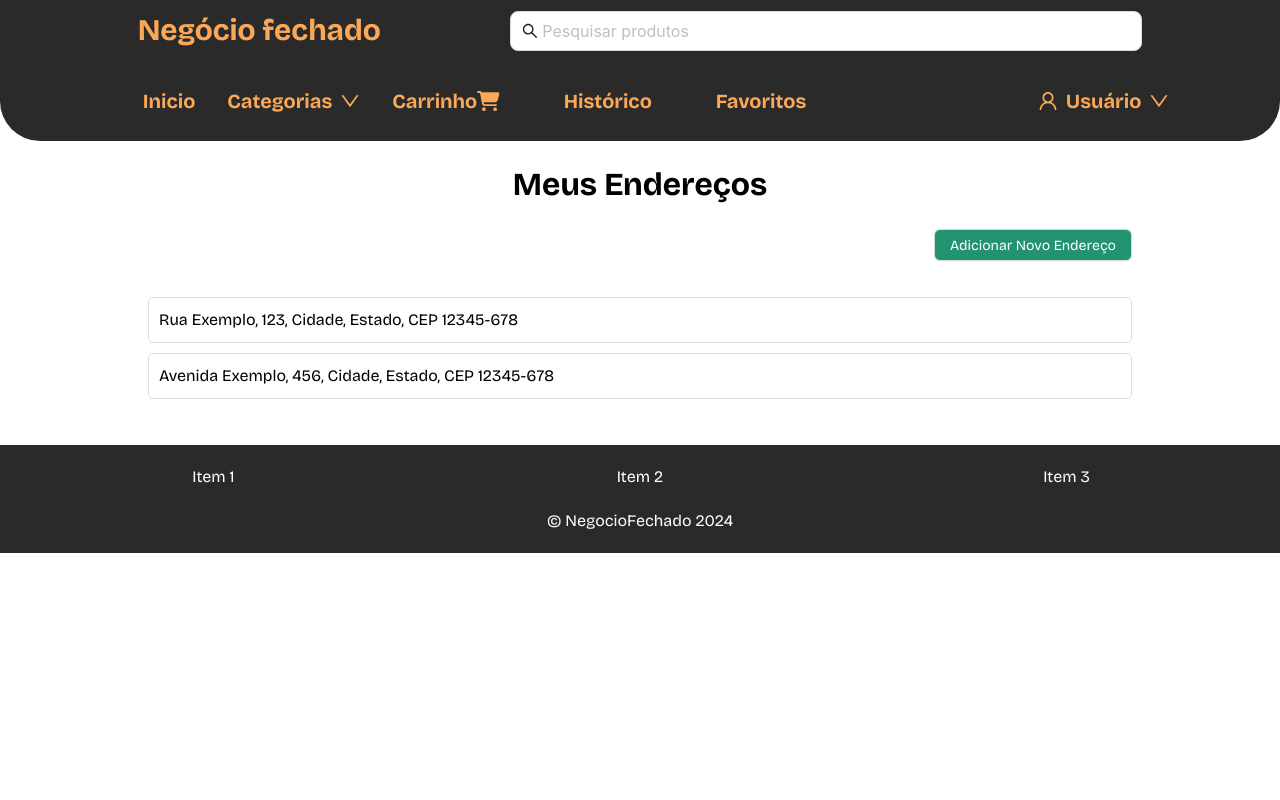
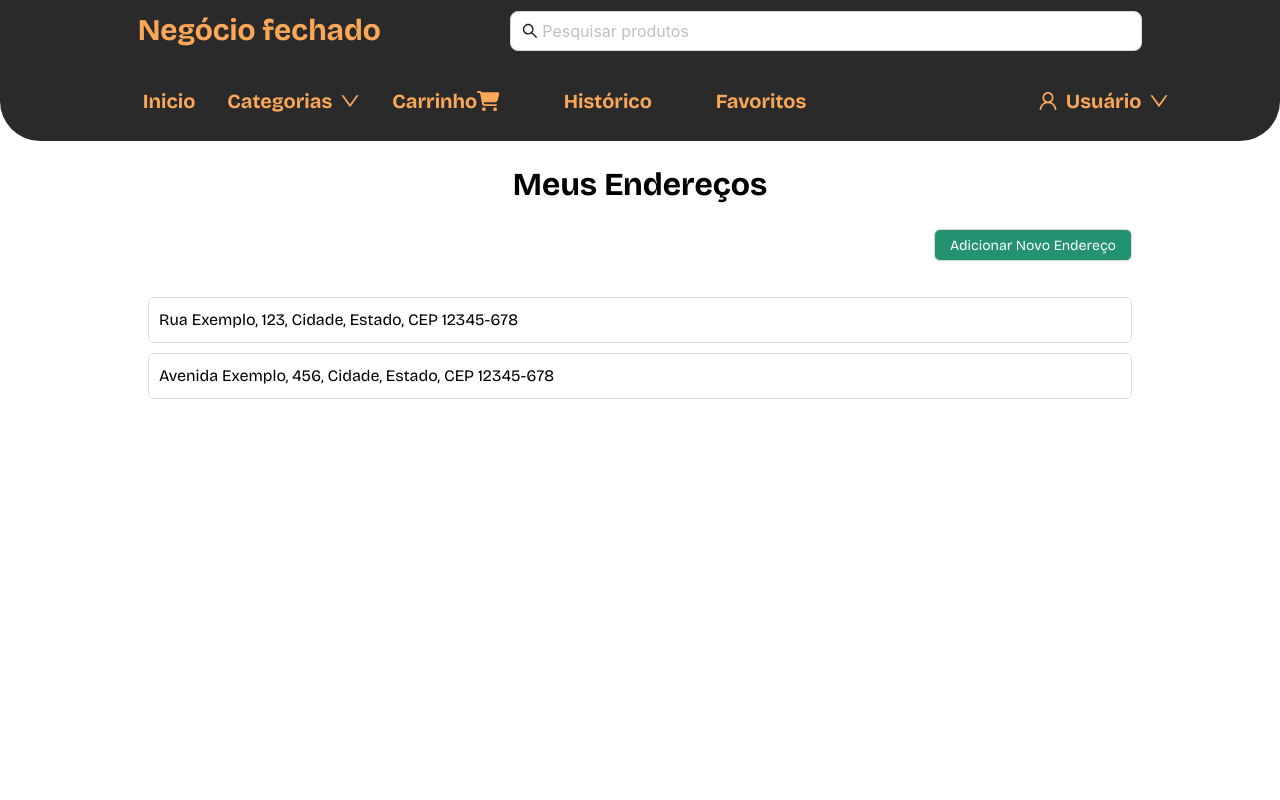
Before and after one commit to Reis567/ecommerce-api, a React (Vite) app in the folder frontend/: page /meus-enderecos in a window 1280 px wide. Shown: the top 800 px of the page. Built offline with nearby package versions, Linux system fonts and the light colour scheme.

Commit message:
Feat  AddressContent div

```diff
--- a/frontend/src/pages/MyAddressPage/index.styles.tsx
+++ b/frontend/src/pages/MyAddressPage/index.styles.tsx
@@ -2,6 +2,11 @@
 import styled from 'styled-components';
 import { Button } from 'antd';
 
+
+export const AddressContent = styled.div`
+  width:100%;
+  min-height: 100vh;
+`
 export const AddressContainer = styled.div`
   width: 80%;
   margin: auto;
--- a/frontend/src/pages/MyAddressPage/index.tsx
+++ b/frontend/src/pages/MyAddressPage/index.tsx
@@ -6,7 +6,8 @@ import {
   AddressTitle,
   AddressList,
   AddressItem,
-  AddButton
+  AddButton,
+  AddressContent
 } from './index.styles';
 
 const MyAddressesPage: React.FC = () => {
@@ -18,6 +19,7 @@ const MyAddressesPage: React.FC = () => {
   };
 
   return (
+    <AddressContent>
       <AddressContainer>
         <AddressTitle>Meus Endereços</AddressTitle>
         <AddButton onClick={handleAddAddress}>Adicionar Novo Endereço</AddButton>
@@ -26,7 +28,9 @@ const MyAddressesPage: React.FC = () => {
           <AddressItem>Avenida Exemplo, 456, Cidade, Estado, CEP 12345-678</AddressItem>
           {/* Adicione mais endereços conforme necessário */}
         </AddressList>
+
       </AddressContainer>
+    </AddressContent>
   );
 };
 
```
Lines whose indentation alone changed are shown as unchanged.
